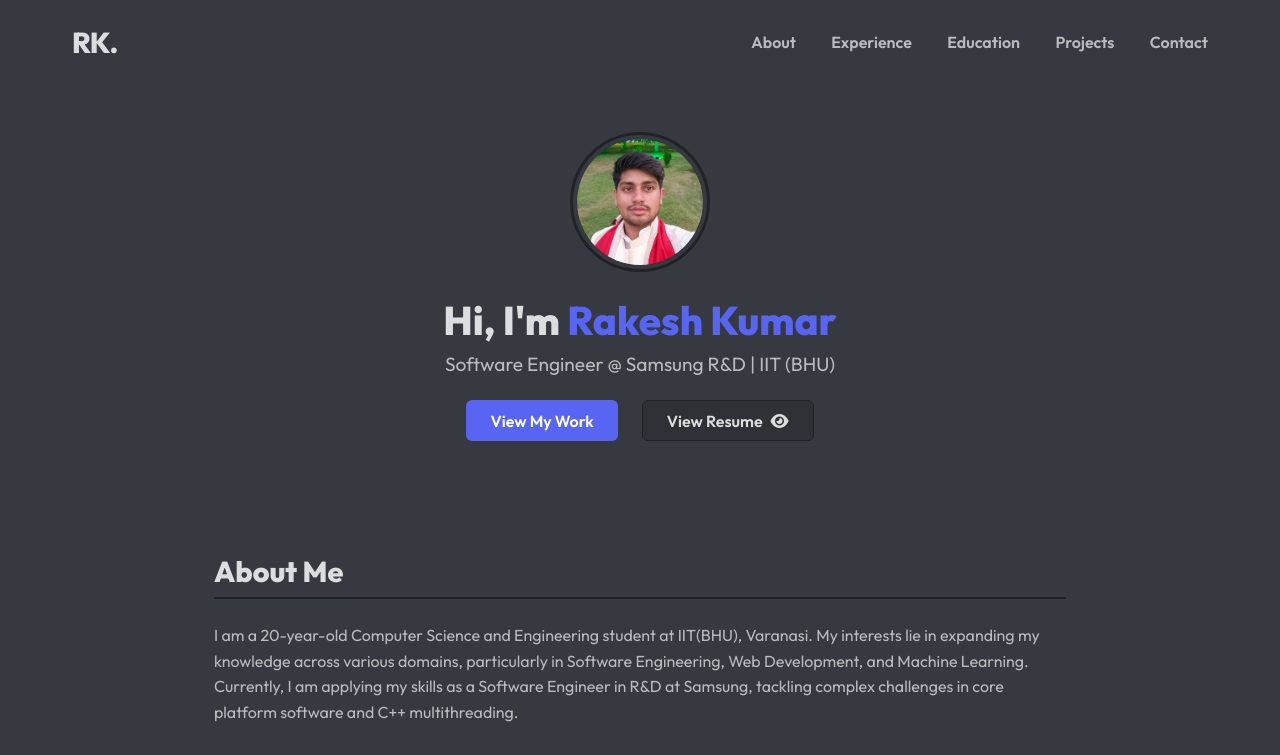
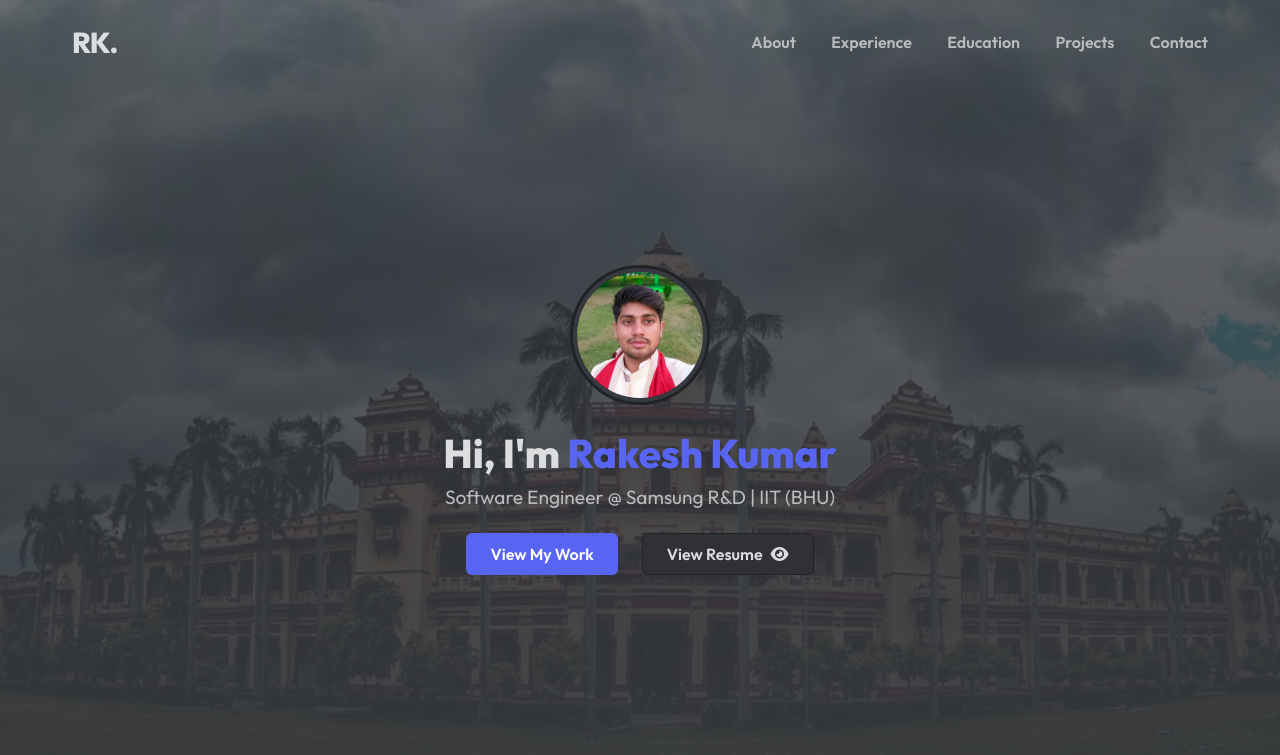
Before and after one commit to Vamp-Niklaus/portfolio, a plain HTML site: page index.html in a window 1280 px wide. Shown: the top 755 px of the page. Drawn offline with Linux system fonts and the light colour scheme.

Commit message:
Restore cover image with dark overlay

```diff
--- a/style.css
+++ b/style.css
@@ -581,6 +581,17 @@ footer {
 }
 
 /* Modal */
+.hero {
+    min-height: 100vh;
+    display: flex;
+    align-items: center;
+    justify-content: center;
+    text-align: center;
+    padding-top: 80px;
+    background: linear-gradient(rgba(54, 57, 63, 0.75), rgba(54, 57, 63, 0.95)), url('assets/cover.jpg') center/cover no-repeat;
+    position: relative;
+}
+
 .modal-overlay {
     position: fixed;
     top: 0; left: 0; width: 100%; height: 100%;
```
